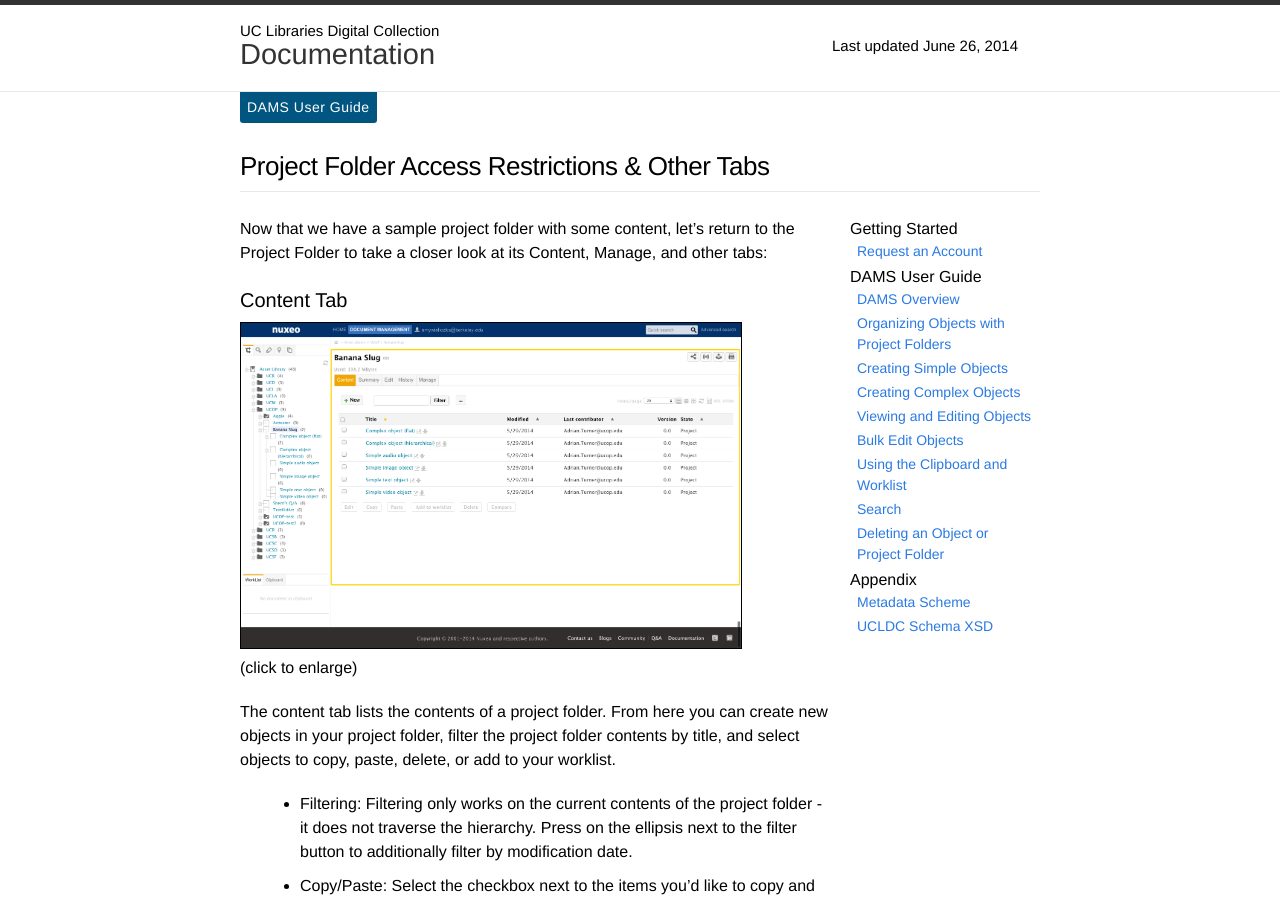
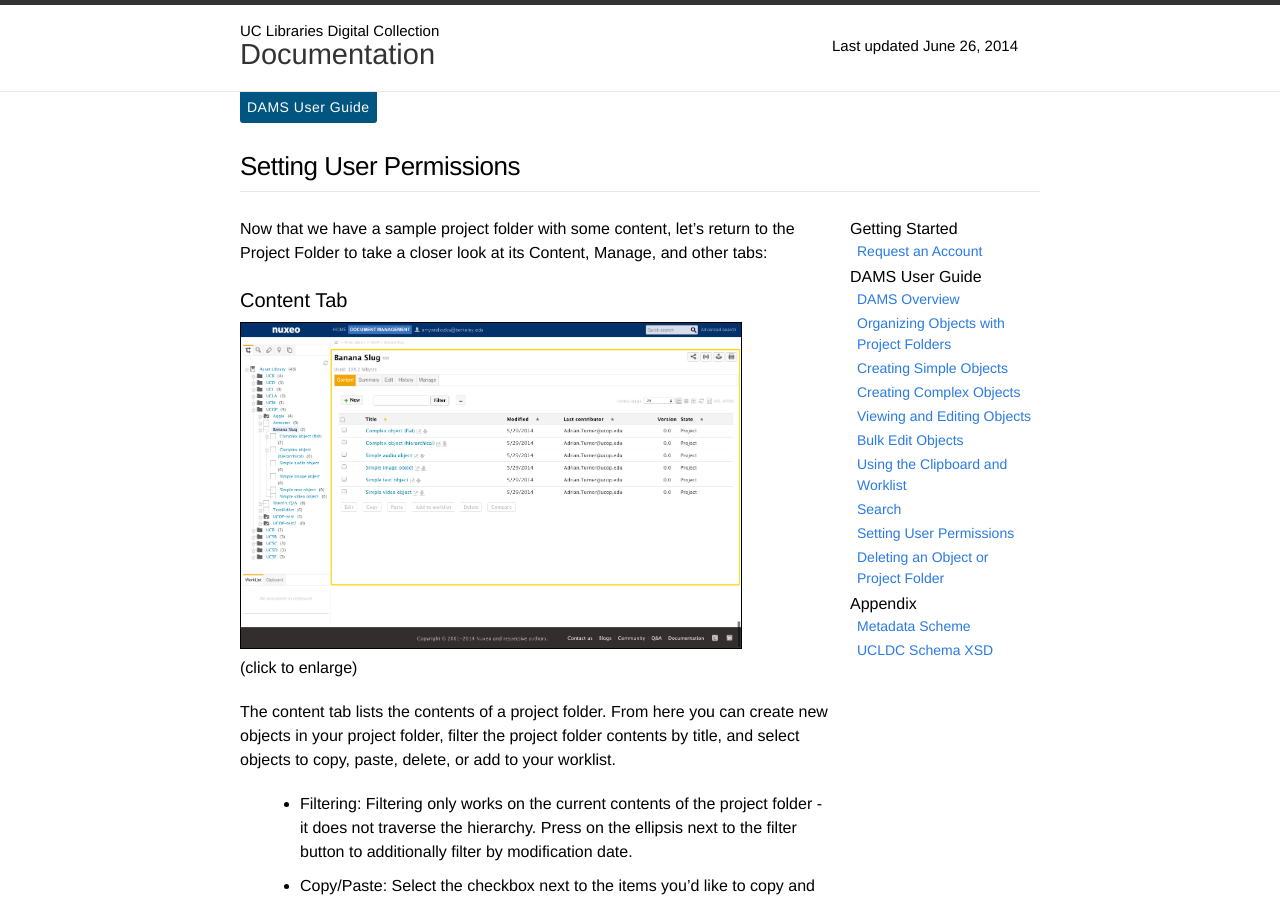
Before and after one commit to ucldc/ucldc-docs, a Jekyll site: the page built from docs/dams/permissions.md, in a window 1280 px wide and 900 px high. Built offline with Jekyll 4.4.1, drawn with Linux system fonts in a browser that asks for light colours; nearby versions of some CDN libraries.

Commit message:
Added orphaned permissions page to the navigation

```diff
--- a/_includes/sidebar.html
+++ b/_includes/sidebar.html
@@ -13,6 +13,7 @@
     <li><a href="{{ site.url }}{{ site.baseurl }}/docs/dams/bulk-edit/">Bulk Edit Objects</a></li>
     <li><a href="{{ site.url }}{{ site.baseurl }}/docs/dams/clipboard/">Using the Clipboard and Worklist</a></li>
     <li><a href="{{ site.url }}{{ site.baseurl }}/docs/dams/search/">Search</a></li>
+    <li><a href="{{ site.url }}{{ site.baseurl }}/docs/dams/permissions">Setting User Permissions</a></li>
     <li><a href="{{ site.url }}{{ site.baseurl }}/docs/dams/delete/">Deleting an Object or Project Folder</a></li>
   </ul>
   <h1>Appendix</h1>
--- a/docs/dams/permissions.md
+++ b/docs/dams/permissions.md
@@ -1,8 +1,8 @@
 ---
 layout: doc
-title: Project Folder Access Restrictions & Other Tabs
-next_section:
-prev_section: dams/edit-objects/
+title: Setting User Permissions
+next_section: dams/delete
+prev_section: dams/search
 permalink: /docs/dams/permissions/
 breadcrumbs: DAMS User Guide
 ---
```
Also changed, not shown: docs/dams/delete.md (+1 -1 lines), docs/dams/search.md (+1 -1 lines).
